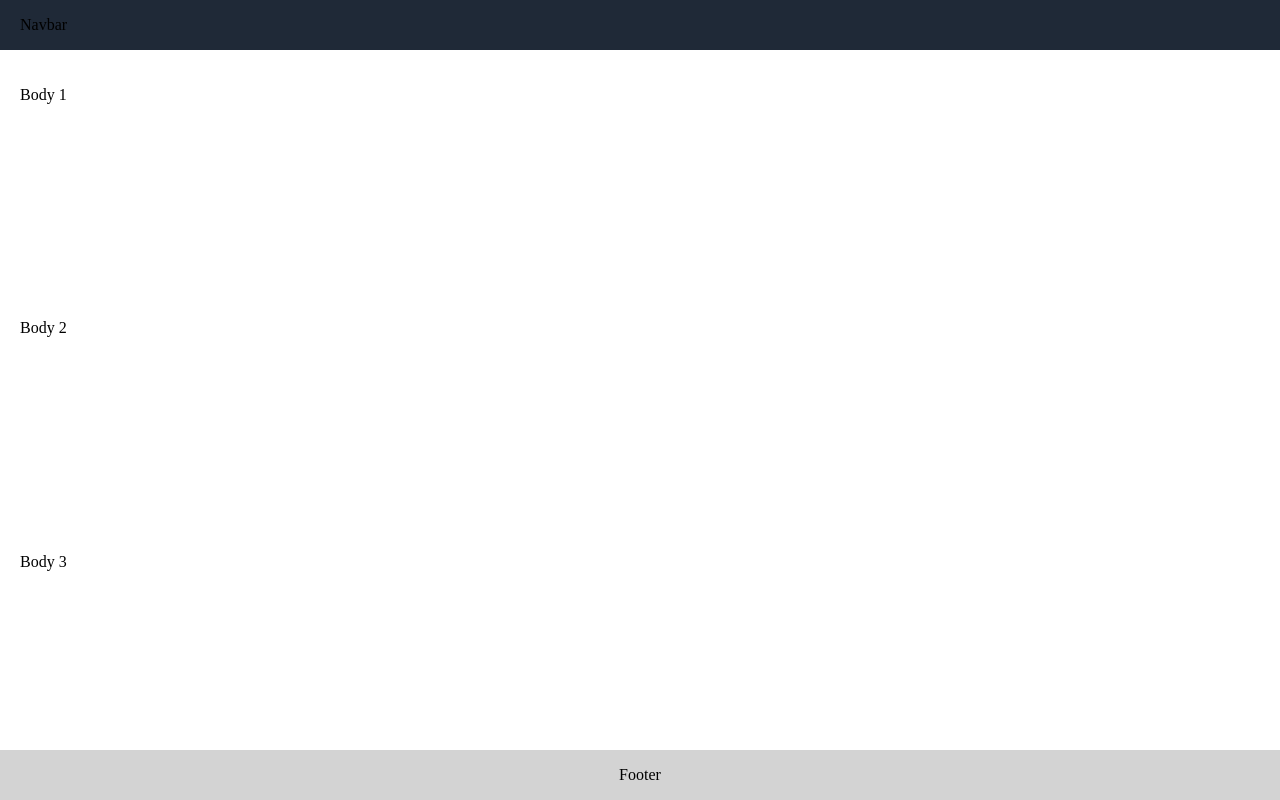
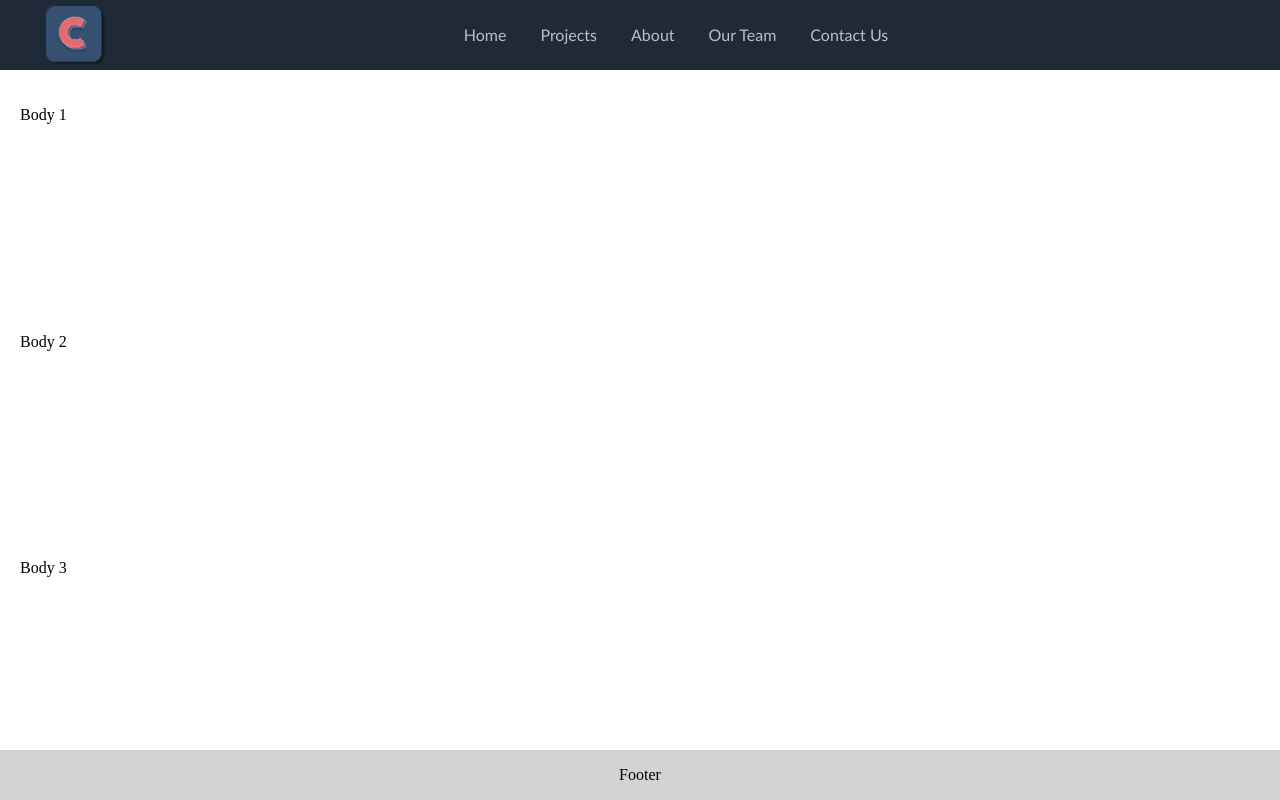
Before and after one commit to Nuravar/Landing-Page, a plain HTML site: page index.html in a window 1280 px wide. Drawn offline with Linux system fonts and the light colour scheme.

Commit message:
setup pages

```diff
--- a/index.html
+++ b/index.html
@@ -11,7 +11,16 @@
 <body>
     <div class="container">
         <div class="navbar">
-            <p>Navbar</p>
+            <div id="navContainer">
+                <img src="slacker.png">
+                <ul>
+                    <li><a href="#">Home</a></li>
+                    <li><a href="#">Projects</a></li>
+                    <li><a href="#">About</a></li>
+                    <li><a href="#">Our Team</a></li>
+                    <li><a href="#">Contact Us</a></li>
+                </ul>
+            </div>
         </div>
         <div class="body">
             <div class="body-item">
--- a/styles.css
+++ b/styles.css
@@ -12,15 +12,59 @@ body {
     min-height: 100vh;
 }
 
+
+/* START OF NAVBAR */
 .navbar {
     background-color: #1F2937;
-    height: 50px;
+    height: 70px;
+
     align-items: center;
+    text-align: center;
     display: flex;
     justify-content: space-between;
     padding: 0 20px;
 }
 
+#navContainer {
+    width: 1200px;
+    margin: 0 auto;
+    height: 70px;
+}
+
+.navbar img {
+    float: left;
+    height: 60px;
+    width: 60px;
+    margin: 6px;
+}
+
+.navbar ul {
+    padding: 0px;
+    margin: 0px;
+    text-align: center;
+    display: inline-block;
+    vertical-align: top;
+}
+
+.navbar li {
+    list-style-type: none;
+    padding: 0px;
+    height: 24px;
+    margin-top: 4px;
+    margin-bottom: 4px;
+    display: inline;
+}
+
+.navbar li a {
+    color: white;
+    font-size: 16px;
+    font-family: "Trebuchet MS", Arial, Helvetica, sans-serif;
+    text-decoration: none;
+    line-height: 70px;
+    padding: 5px 15px;
+    opacity: 0.7;
+}
+/* END OF NAVBAR */
 .body {
     flex-direction: column;
     flex: 1;
```
